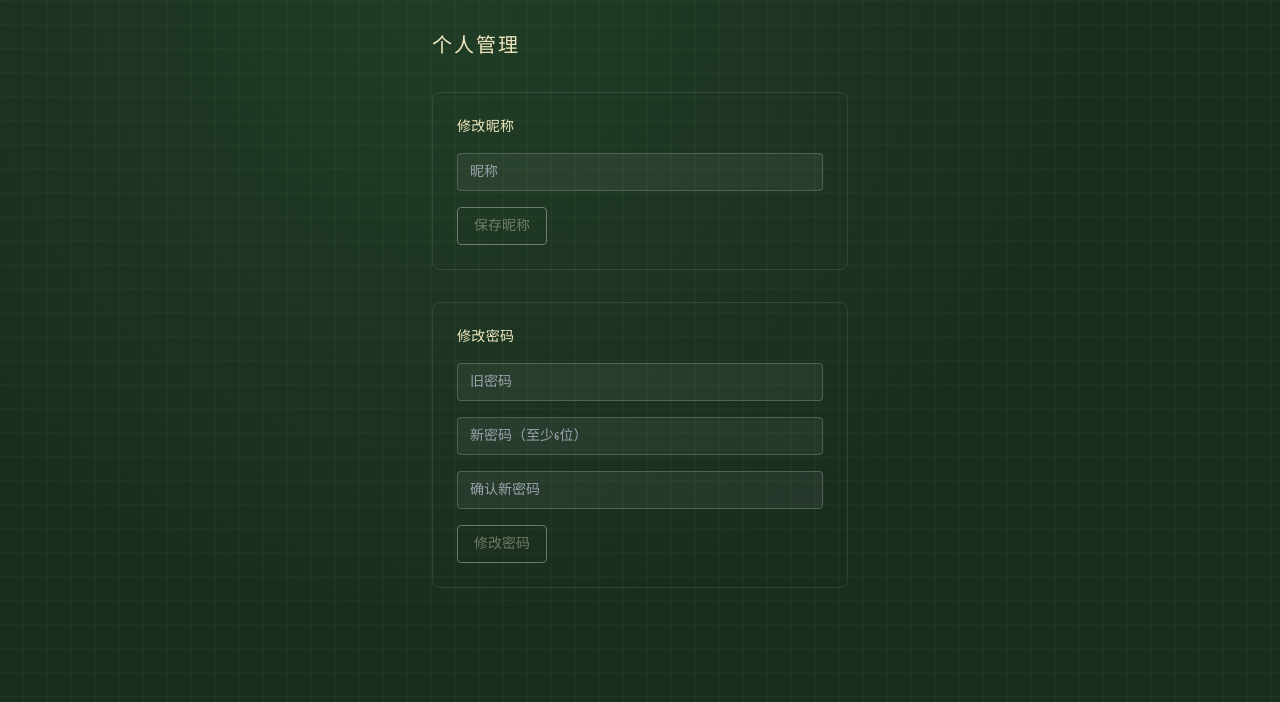
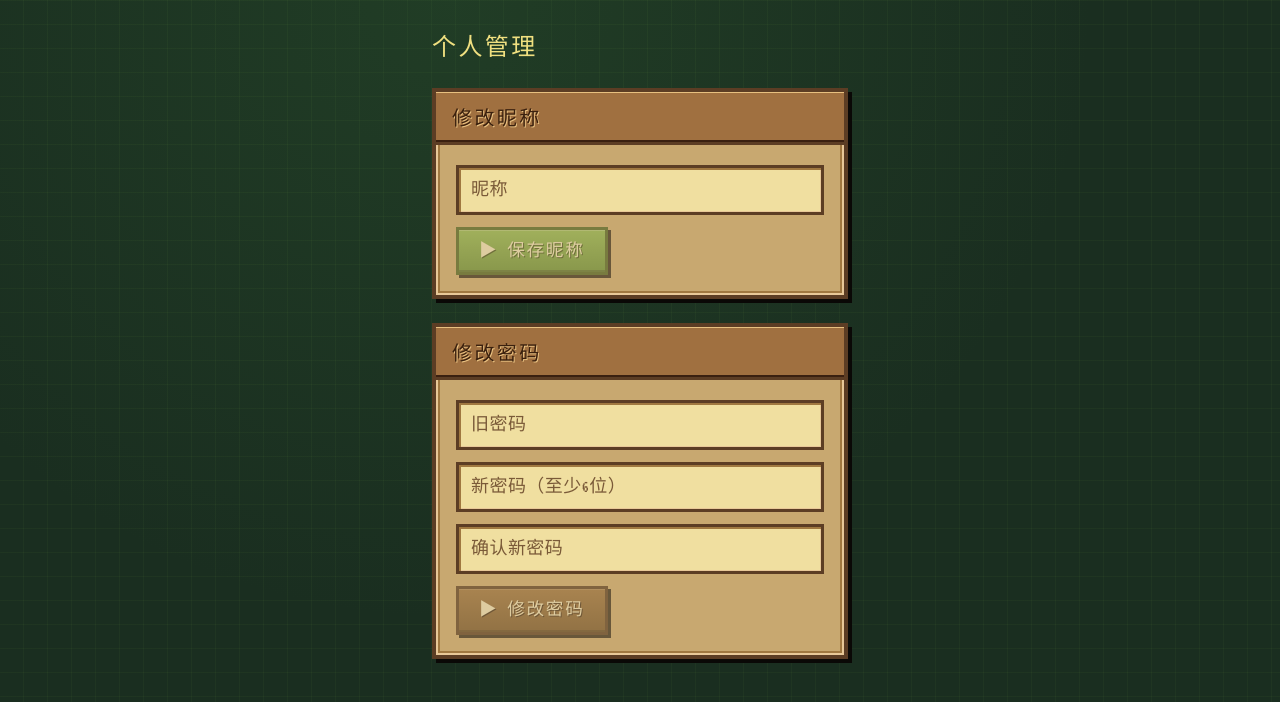
Before and after one commit to kaolengmian7/hls, a Vue app: page /profile in a window 1280 px wide. Shown: the top 702 px of the page. Built offline with nearby package versions, Linux system fonts and the light colour scheme; no server answers; sample sign-in values are in the browser's storage.

Commit message:
feat(theme): apply SDV pixel style to ProfilePage and AuthCallbackPage

```diff
--- a/src/pages/AuthCallbackPage.vue
+++ b/src/pages/AuthCallbackPage.vue
@@ -21,6 +21,6 @@ onMounted(async () => {
 
 <template>
   <div class="min-h-screen flex items-center justify-center">
-    <p class="text-parchment-400/60 text-sm tracking-wider">正在跳转…</p>
+    <p class="font-pixel text-lg tracking-widest text-sdv-text-nav animate-pixel-pulse">正在跳转…</p>
   </div>
 </template>
--- a/src/pages/ProfilePage.vue
+++ b/src/pages/ProfilePage.vue
@@ -69,73 +69,56 @@ async function updatePassword() {
 </script>
 
 <template>
-  <div class="min-h-screen px-4 py-8 max-w-md mx-auto space-y-8">
-    <h1 class="rpg-title text-xl tracking-widest">个人管理</h1>
+  <div class="min-h-screen px-4 py-8 max-w-md mx-auto space-y-6">
+    <h1 class="font-pixel text-2xl tracking-widest text-sdv-gold">个人管理</h1>
 
-    <div v-if="auth.user" class="text-xs text-parchment-400/60 font-serif">
+    <div v-if="auth.user" class="font-body text-xs text-sdv-text-nav/60">
       账号：{{ auth.user.username }}
     </div>
 
     <!-- 修改昵称 -->
-    <div class="card border border-white/10 rounded-lg p-6 space-y-4">
-      <h2 class="font-serif text-sm text-gold-300 tracking-wide">修改昵称</h2>
-      <p v-if="nicknameError" class="text-red-400 text-xs">{{ nicknameError }}</p>
-      <p v-if="nicknameSuccess" class="text-green-400 text-xs">修改成功</p>
-      <input
-        v-model="nickname"
-        type="text"
-        placeholder="昵称"
-        class="w-full bg-white/5 border border-white/20 rounded px-3 py-2 text-sm font-serif text-parchment-200 placeholder:text-parchment-400/40 focus:outline-none focus:border-gold-400/60"
-      />
+    <div class="sdv-panel">
+      <div class="sdv-panel-title">修改昵称</div>
+      <div class="p-5 space-y-3">
+        <p v-if="nicknameError" class="font-body text-xs text-red-400">{{ nicknameError }}</p>
+        <p v-if="nicknameSuccess" class="font-body text-xs text-green-400">修改成功</p>
+        <input v-model="nickname" type="text" placeholder="昵称" class="sdv-input w-full" />
         <button
-        class="font-serif text-sm text-gold-300 border border-gold-400/40 px-4 py-2 rounded hover:border-gold-300 disabled:opacity-40 transition-colors"
+          class="sdv-btn py-2 px-5"
           :disabled="nicknameLoading || !nickname.trim()"
           @click="updateNickname"
         >
-        {{ nicknameLoading ? '保存中…' : '保存昵称' }}
+          {{ nicknameLoading ? '保存中…' : '▶ 保存昵称' }}
         </button>
+      </div>
     </div>
 
     <!-- 修改密码 -->
-    <div class="card border border-white/10 rounded-lg p-6 space-y-4">
-      <h2 class="font-serif text-sm text-gold-300 tracking-wide">修改密码</h2>
-      <p v-if="passwordError" class="text-red-400 text-xs">{{ passwordError }}</p>
-      <p v-if="passwordSuccess" class="text-green-400 text-xs">密码修改成功</p>
-      <input
-        v-model="oldPassword"
-        type="password"
-        placeholder="旧密码"
-        class="w-full bg-white/5 border border-white/20 rounded px-3 py-2 text-sm font-serif text-parchment-200 placeholder:text-parchment-400/40 focus:outline-none focus:border-gold-400/60"
-      />
-      <input
-        v-model="newPassword"
-        type="password"
-        placeholder="新密码（至少6位）"
-        class="w-full bg-white/5 border border-white/20 rounded px-3 py-2 text-sm font-serif text-parchment-200 placeholder:text-parchment-400/40 focus:outline-none focus:border-gold-400/60"
-      />
-      <input
-        v-model="confirmPassword"
-        type="password"
-        placeholder="确认新密码"
-        class="w-full bg-white/5 border border-white/20 rounded px-3 py-2 text-sm font-serif text-parchment-200 placeholder:text-parchment-400/40 focus:outline-none focus:border-gold-400/60"
-      />
+    <div class="sdv-panel">
+      <div class="sdv-panel-title">修改密码</div>
+      <div class="p-5 space-y-3">
+        <p v-if="passwordError" class="font-body text-xs text-red-400">{{ passwordError }}</p>
+        <p v-if="passwordSuccess" class="font-body text-xs text-green-400">密码修改成功</p>
+        <input v-model="oldPassword" type="password" placeholder="旧密码" class="sdv-input w-full" />
+        <input v-model="newPassword" type="password" placeholder="新密码（至少6位）" class="sdv-input w-full" />
+        <input v-model="confirmPassword" type="password" placeholder="确认新密码" class="sdv-input w-full" />
         <button
-        class="font-serif text-sm text-gold-300 border border-gold-400/40 px-4 py-2 rounded hover:border-gold-300 disabled:opacity-40 transition-colors"
+          class="sdv-btn-secondary py-2 px-5"
           :disabled="passwordLoading || !oldPassword || !newPassword || !confirmPassword"
           @click="updatePassword"
         >
-        {{ passwordLoading ? '修改中…' : '修改密码' }}
+          {{ passwordLoading ? '修改中…' : '▶ 修改密码' }}
         </button>
+      </div>
     </div>
 
     <!-- 店长专属 -->
-    <div v-if="auth.user?.role === 'owner'" class="card border border-gold-400/20 rounded-lg p-6">
-      <button
-        class="w-full font-serif text-sm text-gold-300 border border-gold-400/40 px-4 py-2 rounded hover:border-gold-300 transition-colors"
-        @click="router.push('/admin')"
-      >
-        进入后台管理
+    <div v-if="auth.user?.role === 'owner'" class="sdv-panel">
+      <div class="p-5">
+        <button class="sdv-btn-secondary w-full py-2.5" @click="router.push('/admin')">
+          ▶ 进入后台管理
         </button>
       </div>
     </div>
+  </div>
 </template>
```
Lines whose indentation alone changed are shown as unchanged.
